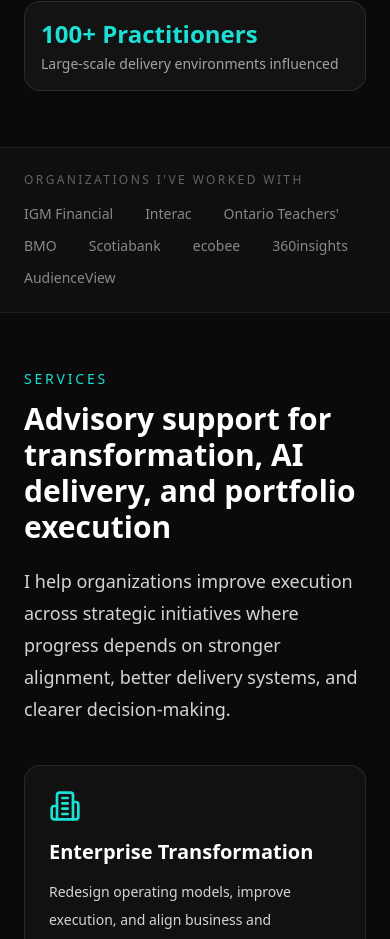
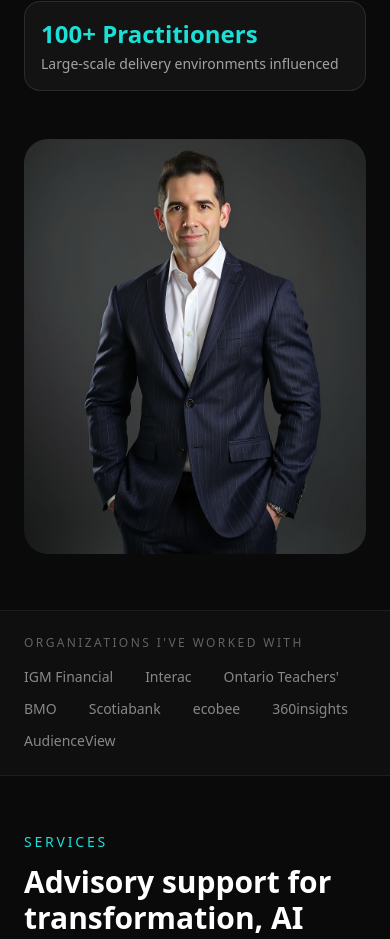
Before and after one commit to motapo-user/motapo-website, a Next.js app: page / in a window 390 px wide. Shown: the part 1030-1969 px from the top of the page. Built offline with nearby package versions, Linux system fonts and the light colour scheme.

Commit message:
Update page.tsx
Swap from hidden lg:block to an inline style approach that's more reliable

```diff
--- a/app/page.tsx
+++ b/app/page.tsx
@@ -188,7 +188,7 @@ export default function Home() {
           </div>
 
           {/* Right: photo */}
-          <div className="hidden lg:block lg:w-[380px] xl:w-[420px] shrink-0">
+          <div className="w-full lg:w-[380px] xl:w-[420px] shrink-0">
             <div className="relative overflow-hidden rounded-3xl">
               <Image
                 src="/cliff-headshot.jpg"
```
